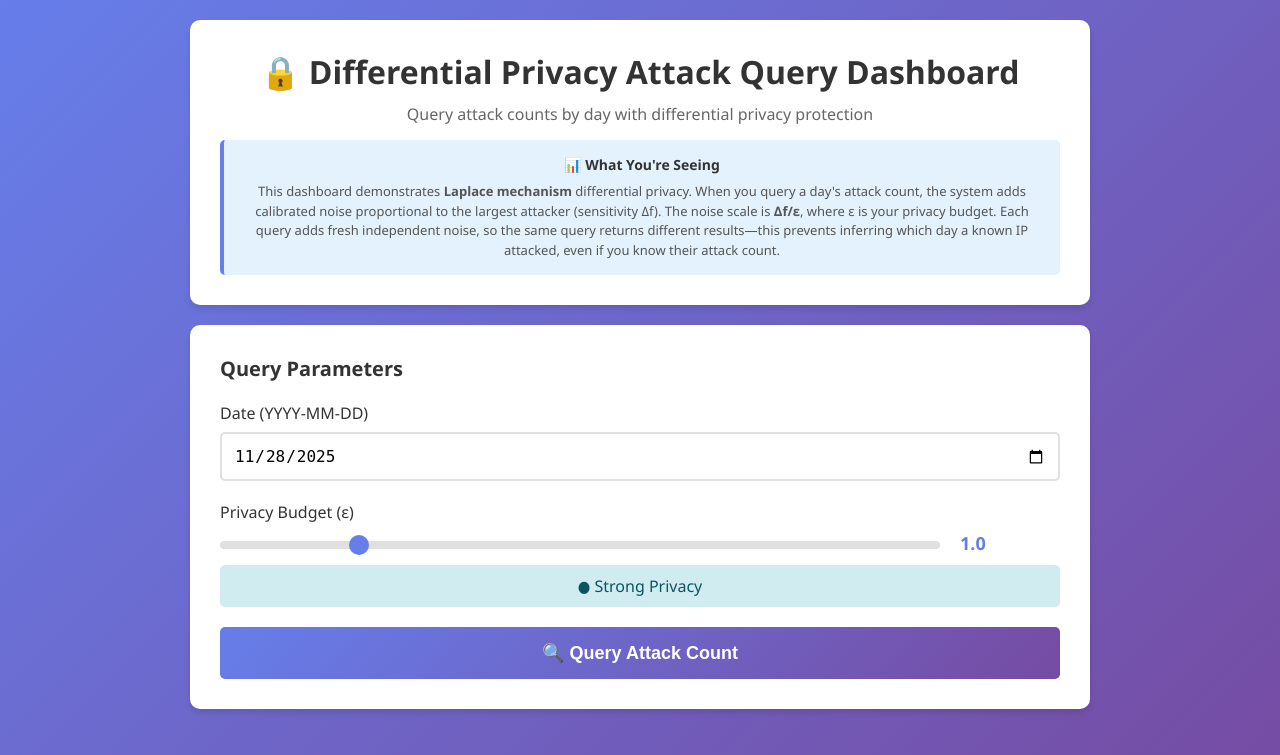
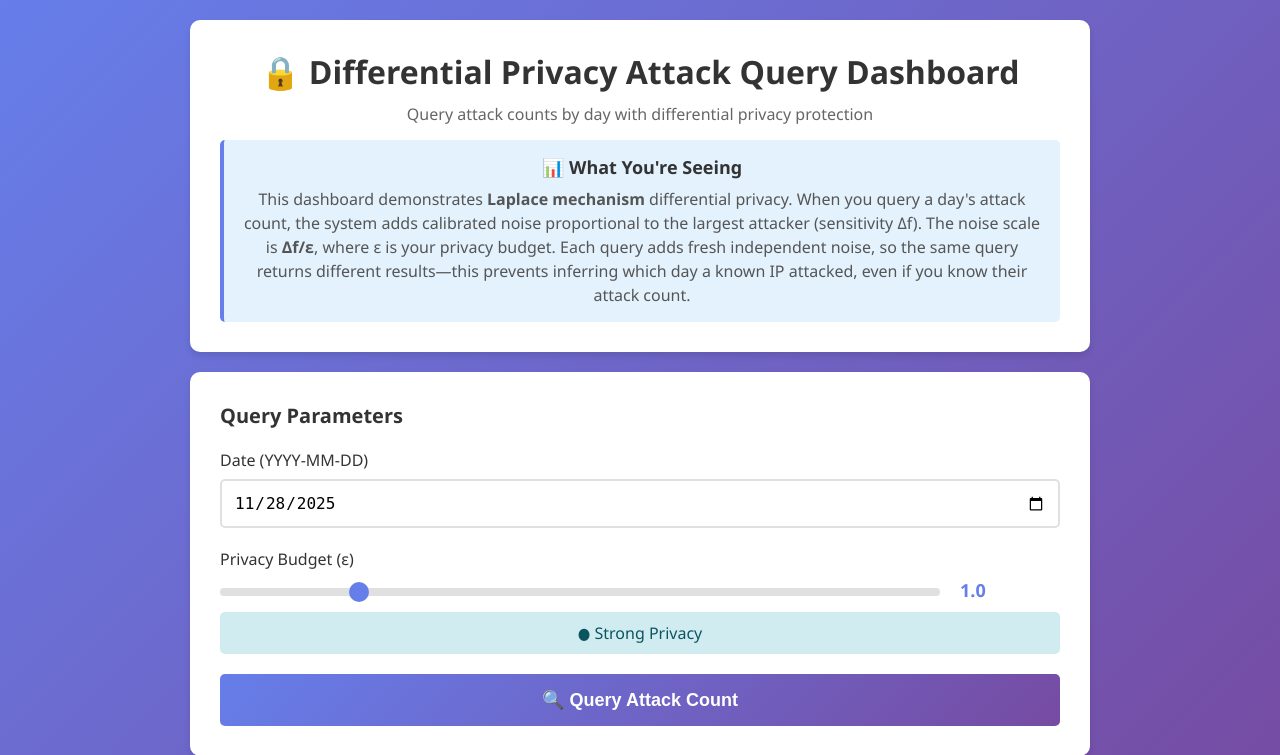
Before and after one commit to DiSCS-sLab-Org/differential-privacy, a Flask app: page / in a window 1280 px wide. Shown: the top 755 px of the page. Run offline with Flask 2, Linux system fonts and the light colour scheme.

Commit message:
font size changes

```diff
--- a/templates/index.html
+++ b/templates/index.html
@@ -52,14 +52,14 @@
 
         .info-box h3 {
             color: #333;
-            font-size: 14px;
+            font-size: 18px;
             margin-bottom: 8px;
             font-weight: 600;
         }
 
         .info-box p {
             color: #555;
-            font-size: 13px;
+            font-size: 16px;
             line-height: 1.5;
             margin: 0;
         }
```
